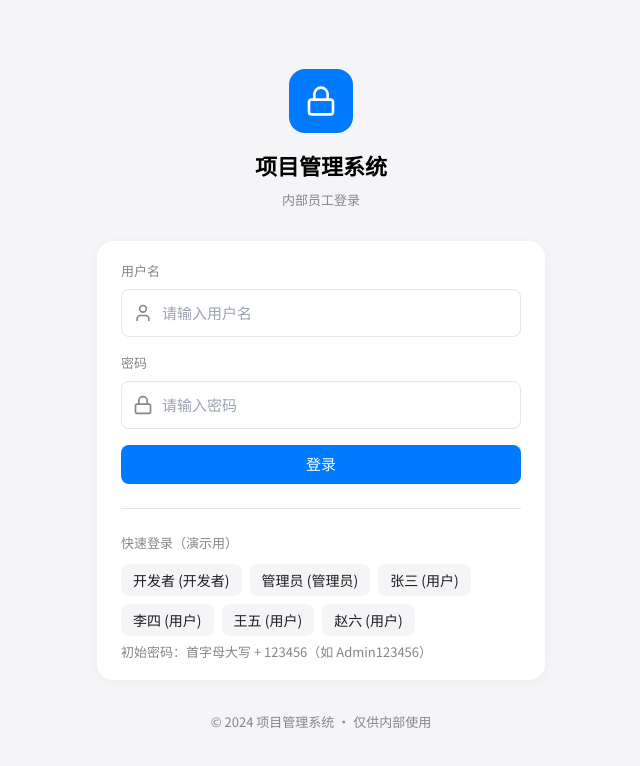
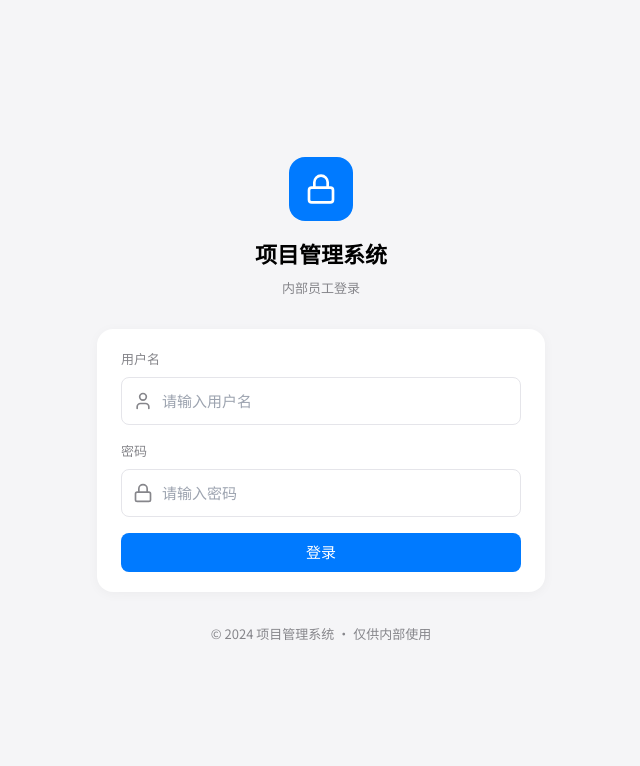
Before and after one commit to linyuan0419-ux/project-management-system, a Vue app: page /login in a window 1280 px wide. Shown: the top 766 px of the page, without its empty margins (319-959 px from the left). Built offline with nearby package versions, Linux system fonts and the light colour scheme.

Commit message:
修复：移除登录页面的快速登录演示功能

```diff
--- a/src/views/LoginView.vue
+++ b/src/views/LoginView.vue
@@ -29,23 +29,7 @@ const handleLogin = async () => {
   isLoading.value = false
 }
 
-// 快速登录按钮（演示用）
-// 初始密码规则：首字母大写 + 123456
-const quickLogin = (user: string) => {
-  username.value = user
-  password.value = user.charAt(0).toUpperCase() + user.slice(1) + '123456'
-  handleLogin()
-}
 
-// 获取角色显示文本
-const getRoleText = (role: string) => {
-  switch (role) {
-    case 'developer': return '开发者'
-    case 'manager': return '管理员'
-    case 'user': return '用户'
-    default: return '用户'
-  }
-}
 </script>
 
 <template>
@@ -105,21 +89,7 @@ const getRoleText = (role: string) => {
           </button>
         </form>
 
-        <!-- 演示快速登录 -->
-        <div class="mt-6 pt-6 border-t border-apple-gray-100">
-          <p class="text-caption mb-3">快速登录（演示用）</p>
-          <div class="flex flex-wrap gap-2">
-            <button
-              v-for="user in authStore.users"
-              :key="user.username"
-              @click="quickLogin(user.username)"
-              class="px-3 py-1.5 bg-apple-bg rounded-apple-sm text-sm hover:bg-apple-gray-100 transition-colors"
-            >
-              {{ user.name }} ({{ getRoleText(user.role) }})
-            </button>
-          </div>
-          <p class="text-caption mt-2 text-xs">初始密码：首字母大写 + 123456（如 Admin123456）</p>
-        </div>
+
       </div>
 
       <!-- 版权信息 -->
```
